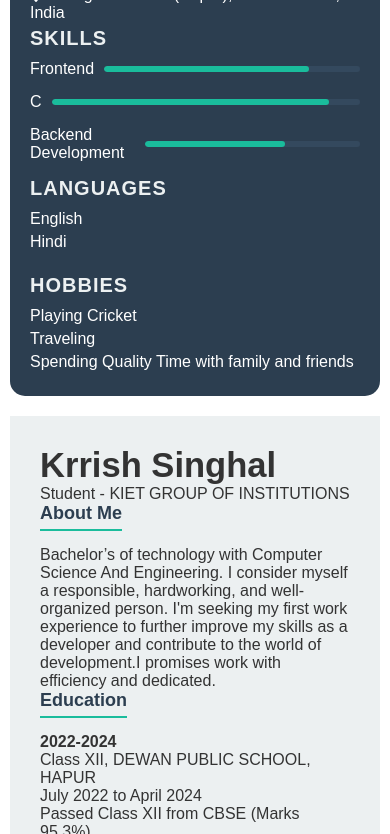
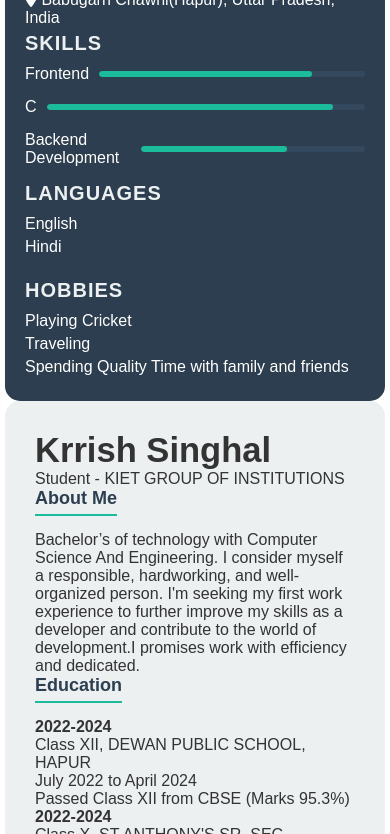
Before and after one commit to krrish-singhal/my-portfolio, a plain HTML site: page index.html in a window 390 px wide. Shown: the part 288-1122 px from the top of the page. Drawn offline with Linux system fonts and the light colour scheme.

Commit message:
width adjusted

```diff
--- a/styles.css
+++ b/styles.css
@@ -20,7 +20,8 @@ body {
 /* Main container styles */
 .container {
     display: flex;
-    width: 90%;
+    flex-direction: column; /* Default to vertical stacking */
+    width: 100%;
     max-width: 1200px;
     box-shadow: 0 10px 30px rgba(0, 0, 0, 0.1);
     border-radius: 15px;
@@ -34,15 +35,14 @@ body {
 .sidebar {
     background-color: #2c3e50;
     color: #fff;
-    width: 30%;
+    width: 100%;  /* Make sidebar take full width on mobile */
     padding: 20px;
     display: flex;
     flex-direction: column;
     justify-content: space-between;
     box-sizing: border-box;
     height: 100%;
-    border-top-right-radius: 15px;
-    border-bottom-right-radius: 15px;
+    border-radius: 15px;
 }
 
 /* Profile image with hover effect */
@@ -131,13 +131,12 @@ body {
 /* Main content styles */
 .main {
     background-color: #ecf0f1;
-    width: 70%;
+    width: 100%;
     padding: 30px;
     box-sizing: border-box;
     height: 100%;
     overflow-y: auto;
-    border-top-left-radius: 15px;
-    border-bottom-left-radius: 15px;
+    border-radius: 15px;
     animation: fade-in 1s ease-in-out;
 }
 
@@ -221,24 +220,16 @@ body {
 
 /* Media Queries for Responsiveness */
 
-/* For tablets and mobile phones, use 100% width for container */
+/* For tablets and mobile phones, adjust the layout */
 @media (max-width: 768px) {
     .container {
         flex-direction: column;
-        width: 100%;  /* Allow container to take up full width on small devices */
-        padding: 0;
-        box-shadow: none;
+        width: 100%;
+        padding: 10px;
     }
 
-    .sidebar {
-        width: 100%;   /* Sidebar takes full width */
-        margin-bottom: 20px;
-        border-radius: 15px;
-    }
-
-    .main {
-        width: 100%;   /* Main content takes full width */
-        border-radius: 0;
+    .sidebar, .main {
+        width: 100%;   /* Full width for both sidebar and main content */
     }
 
     .profile-pic {
@@ -257,6 +248,10 @@ body {
     .section-title {
         font-size: 22px;
     }
+
+    .hover-effect {
+        padding: 10px;
+    }
 }
 
 /* For mobile screens */
@@ -264,18 +259,11 @@ body {
     .container {
         flex-direction: column;
         width: 100%;
-        padding: 0 10px;
+        padding: 5px;
     }
 
-    .sidebar {
-        width: 100%;   /* Sidebar takes full width */
-        margin-bottom: 20px;
-        border-radius: 15px;
-    }
-
-    .main {
+    .sidebar, .main {
         width: 100%;
-        border-radius: 0;
     }
 
     .profile-pic {
@@ -294,4 +282,8 @@ body {
     .section-title {
         font-size: 18px;
     }
+
+    .hover-effect {
+        padding: 8px;
+    }
 }
```
